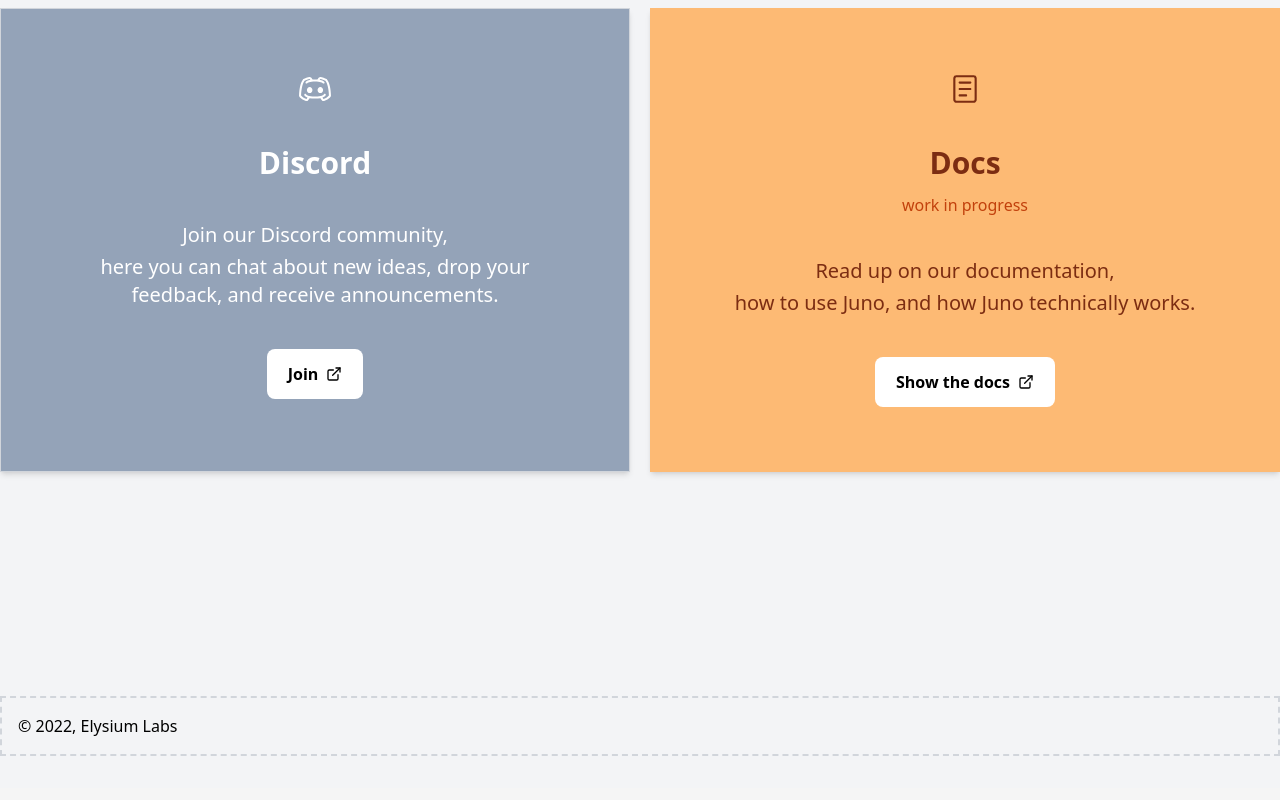
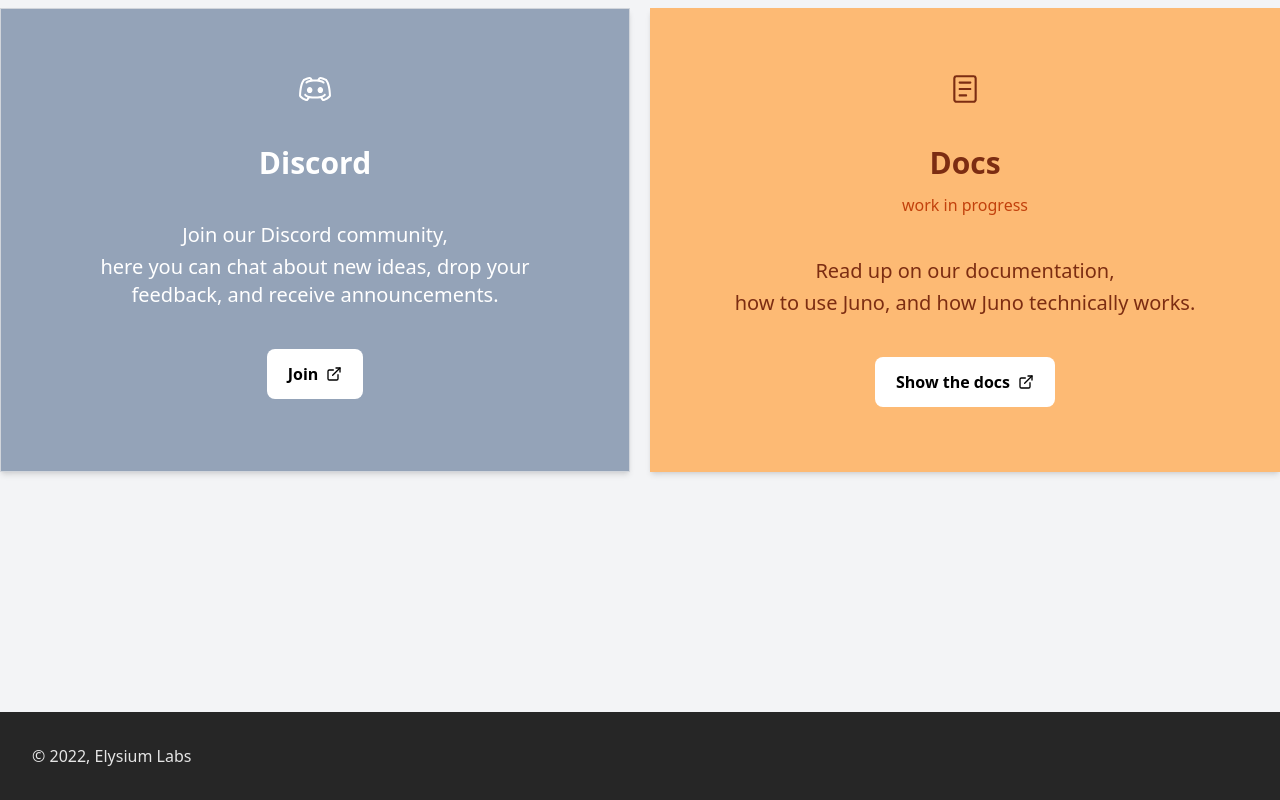
Before and after one commit to sgnilreutr/elysium-labs-site, a Next.js app: page / in a window 1280 px wide. Shown: the part 1840-2640 px from the top of the page. Built offline with nearby package versions, Linux system fonts and the light colour scheme.

Commit message:
Update footer

```diff
--- a/src/components/Footer.tsx
+++ b/src/components/Footer.tsx
@@ -2,23 +2,25 @@
 import Link from 'next/link'
 import * as global from '../constants/globalConstants'
 
-const DEVELOPER_SECTION = {
-  name: 'Developers',
-  items: [
-    { name: 'Documentation', link: process.env.NEXT_PUBLIC_DOCS_LINK },
-    {
-      name: 'Contribute',
-      link: 'https://github.com/Elysium-Labs-EU/juno-core#contributing',
-    },
-  ],
-}
+// const DEVELOPER_SECTION = {
+//   name: 'Developers',
+//   items: [
+//     { name: 'Documentation', link: process.env.NEXT_PUBLIC_DOCS_LINK },
+//     {
+//       name: 'Contribute',
+//       link: 'https://github.com/Elysium-Labs-EU/juno-core#contributing',
+//     },
+//   ],
+// }
 
 const Footer = () => {
   return (
-    <footer className="p-4 m-8 mx-4 border-2 border-gray-300 border-dashed max-w-7xl xl:mx-auto xl:w-full">
-      <Link href="/">
-        © {new Date().getFullYear()}, {global.COMPANY_NAME}
-      </Link>
+    <footer className="p-8 mt-12 bg- xl:w-full bg-neutral-800 text-neutral-200">
+      <div className="max-w-7xl xl:mx-auto xl:w-full">
+        <Link href="/">
+          © {new Date().getFullYear()}, {global.COMPANY_NAME}
+        </Link>
+      </div>
     </footer>
   )
 }
--- a/src/components/Seo.tsx
+++ b/src/components/Seo.tsx
@@ -7,7 +7,7 @@
 
 const DEFAULT_URL = 'https://elysiumlabs.io'
 
-interface ISeo {
+interface SeoProps {
   canonicalUrl?: string
   description?: string
   image?: string
@@ -21,7 +21,7 @@
   image = '',
   title,
   uri,
-}: ISeo) {
+}: SeoProps) {
   const fullSeo = {
     metaTitle: `${SITE_NAME} ${title && `| ${title}`}`,
     metaDescription: description,
--- a/src/pages/index.tsx
+++ b/src/pages/index.tsx
@@ -6,7 +6,7 @@
 import Layout from '@/components/Layout'
 import SEO from '@/components/Seo'
 
-import UspBanner from '@/components/UspBanner'
+// import UspBanner from '@/components/UspBanner'
 
 import type { NextPage } from 'next'
 
@@ -20,7 +20,6 @@
     <Layout>
       <SEO title={Seo.title} description={Seo.description} />
       <Hero />
-      {/* <UspBanner /> */}
       <HighlightedProject />
       <Stack
         className="flex flex-row flex-wrap flex-1 py-48 mx-auto max-w-7xl max-h-max md:flex-nowrap"
```
